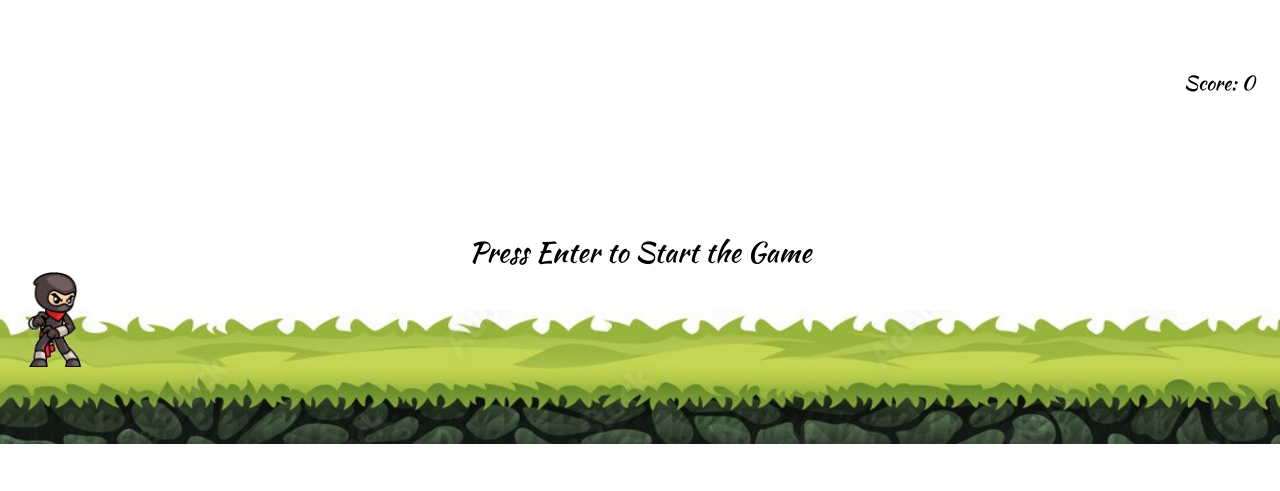
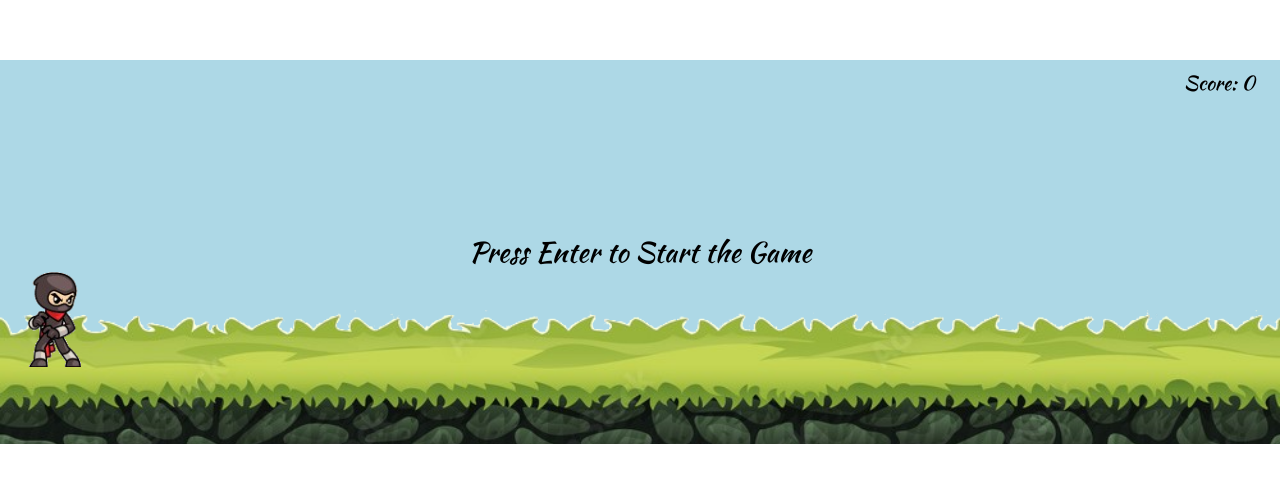
Before and after one commit to KadenHansen/Google_Dino_Mock_Ninja_Game, a plain HTML site: page index.html in a window 1280 px wide. Shown: the part 148-639 px from the top of the page. Drawn offline with Linux system fonts and the light colour scheme.

Commit message:
added blue background color to world

```diff
--- a/assets/css/styles.css
+++ b/assets/css/styles.css
@@ -15,6 +15,7 @@ body {
     position: relative;
     width: 100%;
     height: 150px;
+    background-color: lightblue;
 }
 
 .score {
@@ -23,6 +24,7 @@ body {
     top: 2%;
     font-family: "Kaushan Script", cursive;
     font-size: 1.25em;
+    z-index: 1;
 }
 
 .start-screen {
@@ -32,6 +34,7 @@ body {
     left: 50%;
     transform: translate(-50%, -50%);
     font-family: "Kaushan Script", cursive;
+    z-index: 1;
 }
 
 .ground {
@@ -40,7 +43,6 @@ body {
     --left: 0;
     left: calc(var(--left) * 1%);
     width: 100%;
-    z-index: -1;
 }
 
 .ninja {
@@ -48,6 +50,7 @@ body {
     --bottom: 20;
     bottom: calc(var(--bottom) * 1%);
     left: 2%;
+    z-index: 1;
     height: 25%;
 }
 
@@ -56,4 +59,5 @@ body {
     left: calc(var(--left) * 1%);
     bottom: 27.5%;
     height: 7.5%;
+    z-index: 1;
 }
--- a/index.html
+++ b/index.html
@@ -18,8 +18,8 @@
     <div class="world">
         <div class="score">Score: 0</div>
         <div class="start-screen">Press Enter to Start the Game</div>
-        <img src="./assets/images/grass_texture.jpg" alt="cartoon grass platform" class="ground">
-        <img src="./assets/images/grass_texture.jpg" alt="cartoon grass platform" class="ground">
+        <img src="./assets/images/grass_texture.png" alt="cartoon grass platform" class="ground">
+        <img src="./assets/images/grass_texture.png" alt="cartoon grass platform" class="ground">
         <img src="./assets/images/ninja/ninja_static.png" alt="cartoon ninja standing in defensive position" class="ninja">
     </div>
 </body>
```
Also changed, not shown: assets/images/grass_texture.jpg (deleted), assets/images/grass_texture.png (added).
